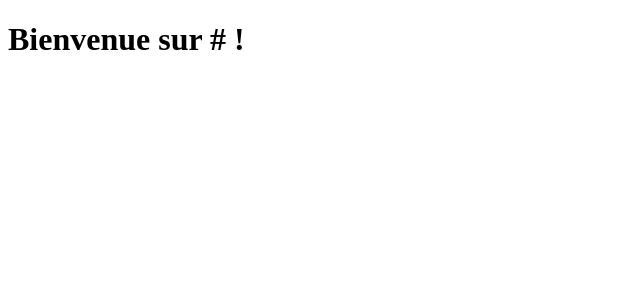
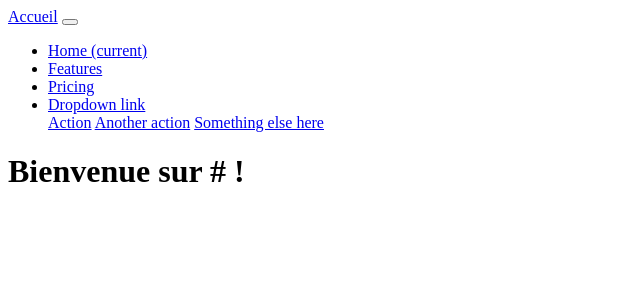
Before and after one commit to caroww/Quete_wild-series, a Symfony app: template templates/index.html.twig in a window 1280 px wide. Shown: the top 300 px of the page, without its empty margins (0-640 px from the left). Run offline with Twig, Linux system fonts and the light colour scheme; the template is opened without the code that fills it: most values are stand-ins (such as "Sample title", 1, 10 or a date in 2020); some libraries are stand-ins or nearby versions.

Commit message:
4.Encore

```diff
--- a/composer.json
+++ b/composer.json
@@ -35,6 +35,7 @@
         "symfony/twig-bundle": "^5.1",
         "symfony/validator": "5.1.*",
         "symfony/web-link": "5.1.*",
+        "symfony/webpack-encore-bundle": "^1.8",
         "symfony/yaml": "5.1.*",
         "twig/extra-bundle": "^2.12|^3.0",
         "twig/twig": "^2.12|^3.0"
--- a/config/bundles.php
+++ b/config/bundles.php
@@ -12,4 +12,5 @@ return [
     Doctrine\Bundle\MigrationsBundle\DoctrineMigrationsBundle::class => ['all' => true],
     Symfony\Bundle\SecurityBundle\SecurityBundle::class => ['all' => true],
     Twig\Extra\TwigExtraBundle\TwigExtraBundle::class => ['all' => true],
+    Symfony\WebpackEncoreBundle\WebpackEncoreBundle::class => ['all' => true],
 ];
--- /dev/null
+++ b/templates/_navbar.html.twig
@@ -0,0 +1,29 @@
+<nav class="navbar navbar-expand-lg navbar-light bg-light nav-custom">
+  <a class="navbar-brand" href="/">Accueil</a>
+  <button class="navbar-toggler" type="button" data-toggle="collapse" data-target="#navbarNavDropdown" aria-controls="navbarNavDropdown" aria-expanded="false" aria-label="Toggle navigation">
+    <span class="navbar-toggler-icon"></span>
+  </button>
+  <div class="collapse navbar-collapse" id="navbarNavDropdown">
+    <ul class="navbar-nav">
+      <li class="nav-item active">
+        <a class="nav-link" href="#">Home <span class="sr-only">(current)</span></a>
+      </li>
+      <li class="nav-item">
+        <a class="nav-link" href="#">Features</a>
+      </li>
+      <li class="nav-item">
+        <a class="nav-link" href="#">Pricing</a>
+      </li>
+      <li class="nav-item dropdown">
+        <a class="nav-link dropdown-toggle" href="#" id="navbarDropdownMenuLink" role="button" data-toggle="dropdown" aria-haspopup="true" aria-expanded="false">
+          Dropdown link
+        </a>
+        <div class="dropdown-menu" aria-labelledby="navbarDropdownMenuLink">
+          <a class="dropdown-item" href="#">Action</a>
+          <a class="dropdown-item" href="#">Another action</a>
+          <a class="dropdown-item" href="#">Something else here</a>
+        </div>
+      </li>
+    </ul>
+  </div>
+</nav>
--- a/templates/base.html.twig
+++ b/templates/base.html.twig
@@ -3,10 +3,17 @@
     <head>
         <meta charset="UTF-8">
         <title>{% block title %}Welcome !{% endblock %}</title>
-        {% block stylesheets %}{% endblock %}
+        {% block stylesheets %}{{ encore_entry_link_tags('app') }}{% endblock %}
     </head>
     <body>
+    <header>
+            {% include '_navbar.html.twig' %}
+        </header>
+
         {% block body %}{% endblock %}
-        {% block javascripts %}{% endblock %}
+
+        {% block javascripts %}
+           {{ encore_entry_script_tags('app') }}
+        {% endblock %}
     </body>
 </html>
--- /dev/null
+++ b/webpack.config.js
@@ -0,0 +1,74 @@
+var Encore = require('@symfony/webpack-encore');
+
+// Manually configure the runtime environment if not already configured yet by the "encore" command.
+// It's useful when you use tools that rely on webpack.config.js file.
+if (!Encore.isRuntimeEnvironmentConfigured()) {
+    Encore.configureRuntimeEnvironment(process.env.NODE_ENV || 'dev');
+}
+
+Encore
+    // directory where compiled assets will be stored
+    .setOutputPath('public/build/')
+    // public path used by the web server to access the output path
+    .setPublicPath('/build')
+    // only needed for CDN's or sub-directory deploy
+    //.setManifestKeyPrefix('build/')
+
+    /*
+     * ENTRY CONFIG
+     *
+     * Add 1 entry for each "page" of your app
+     * (including one that's included on every page - e.g. "app")
+     *
+     * Each entry will result in one JavaScript file (e.g. app.js)
+     * and one CSS file (e.g. app.css) if your JavaScript imports CSS.
+     */
+    .addEntry('app', './assets/app.js')
+    //.addEntry('page1', './assets/page1.js')
+    //.addEntry('page2', './assets/page2.js')
+
+    // When enabled, Webpack "splits" your files into smaller pieces for greater optimization.
+    .splitEntryChunks()
+
+    // will require an extra script tag for runtime.js
+    // but, you probably want this, unless you're building a single-page app
+    .enableSingleRuntimeChunk()
+
+    /*
+     * FEATURE CONFIG
+     *
+     * Enable & configure other features below. For a full
+     * list of features, see:
+     * https://symfony.com/doc/current/frontend.html#adding-more-features
+     */
+    .cleanupOutputBeforeBuild()
+    .enableBuildNotifications()
+    .enableSourceMaps(!Encore.isProduction())
+    // enables hashed filenames (e.g. app.abc123.css)
+    .enableVersioning(Encore.isProduction())
+
+    // enables @babel/preset-env polyfills
+    .configureBabelPresetEnv((config) => {
+        config.useBuiltIns = 'usage';
+        config.corejs = 3;
+    })
+
+    // enables Sass/SCSS support
+    .enableSassLoader()
+
+    // uncomment if you use TypeScript
+    //.enableTypeScriptLoader()
+
+    // uncomment to get integrity="..." attributes on your script & link tags
+    // requires WebpackEncoreBundle 1.4 or higher
+    //.enableIntegrityHashes(Encore.isProduction())
+
+    // uncomment if you're having problems with a jQuery plugin
+    //.autoProvidejQuery()
+
+    // uncomment if you use API Platform Admin (composer req api-admin)
+    //.enableReactPreset()
+    //.addEntry('admin', './assets/admin.js')
+;
+
+module.exports = Encore.getWebpackConfig();
```
Also changed, not shown: assets/app.js (added, +29 -0 lines), assets/styles/app.scss (added, +22 -0 lines), package.json (added, +21 -0 lines), templates/program/index.html.twig (+4 -9 lines), 7 other files.
